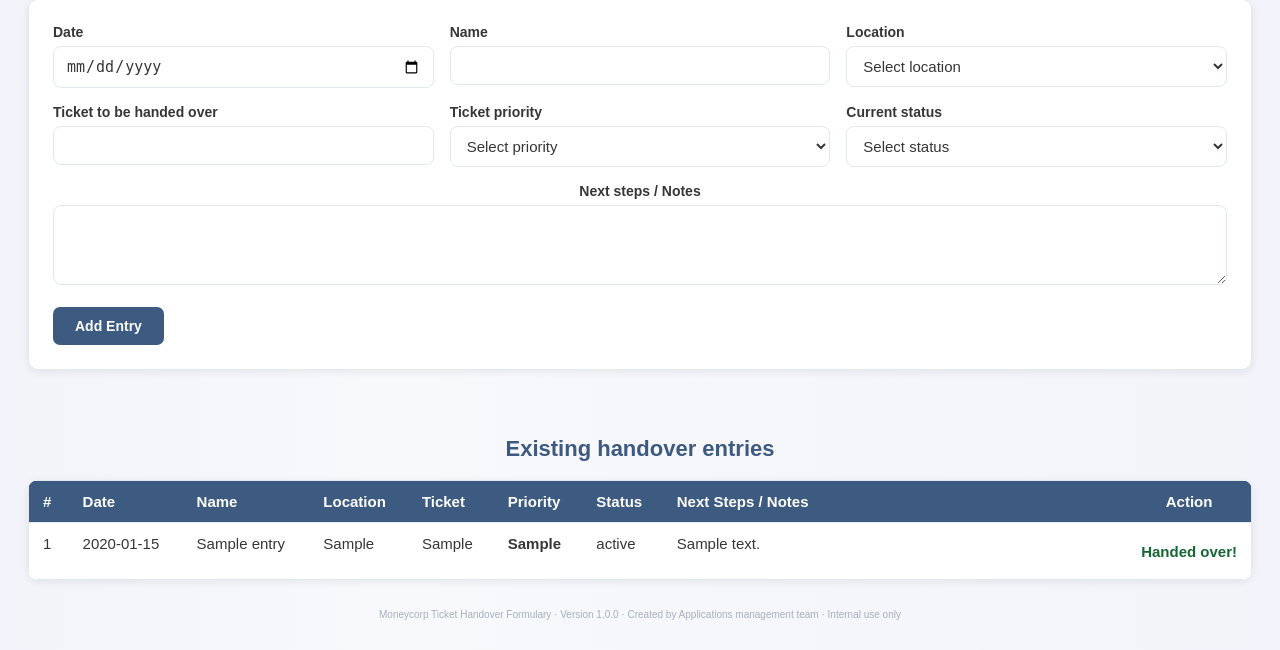
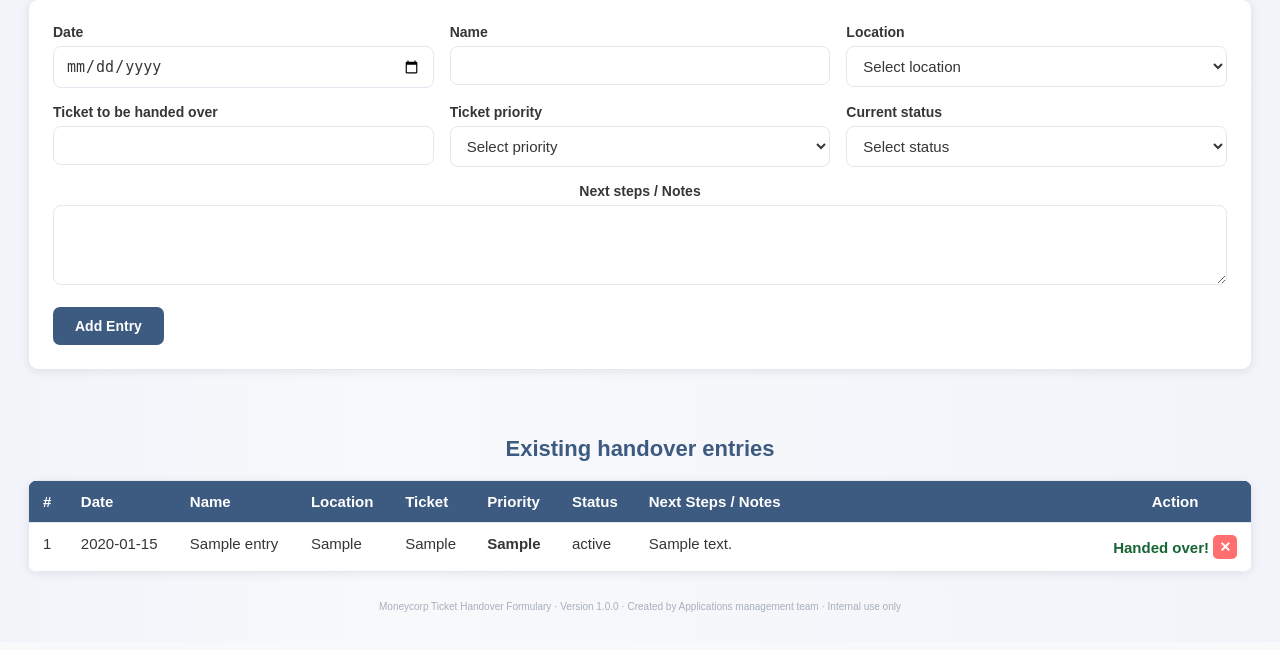
Before and after one commit to Julio11265/ticket-formulary, a Flask app: page / in a window 1280 px wide. Shown: the part 174-824 px from the top of the page. After the commit the page ends 786 px from the top, so only its background shows below. Run offline with Flask 3, Linux system fonts and the light colour scheme; tables that the repository leaves empty hold one stand-in row (values such as "Sample post"); some libraries are stand-ins or nearby versions.

Commit message:
buttons size adjustement and delete functionality included in the UI if the ticket is already handed over

```diff
--- a/app.py
+++ b/app.py
@@ -280,7 +280,7 @@ def delete_entry(entry_id):
         cur.execute(
             """
             DELETE FROM entries
-            WHERE id = %s AND completed = 0
+            WHERE id = %s
             """,
             (entry_id,),
         )
@@ -288,7 +288,7 @@ def delete_entry(entry_id):
         cur.execute(
             """
             DELETE FROM entries
-            WHERE id = ? AND completed = 0
+            WHERE id = ?
             """,
             (entry_id,),
         )
--- a/templates/index.html
+++ b/templates/index.html
@@ -166,18 +166,19 @@
             display: inline-flex;
             align-items: center;
             justify-content: center;
-            width: 32px;
-            height: 32px;
+            width: 24px;
+            height: 24px;
             padding: 0;
-            font-size: 18px;
+            font-size: 14px;
             line-height: 1;
             font-weight: 700;
+            border-radius: 5px;
         }
 
         .action-buttons {
             display: flex;
             flex-wrap: nowrap;
-            gap: 6px;
+            gap: 4px;
             align-items: center;
             justify-content: center;
         }
@@ -186,7 +187,7 @@
             justify-content: center;
             align-items: center;
             width: 100%;
-            min-height: 32px;
+            min-height: 24px;
         }
 
         .action-cell {
@@ -251,7 +252,7 @@
         }
 
         .entries-table col.col-action {
-            width: 72px;
+            width: 56px;
         }
 
         .entries-table th.col-action,
@@ -505,7 +506,6 @@
                                 <span class="completed-label">Handed over!</span>
                             {% endif %}
 
-                            {% if entry.completed == 0 %}
                             <form
                                 method="POST"
                                 action="{{ url_for('delete_entry', entry_id=entry.id) }}"
@@ -519,7 +519,6 @@
                                     aria-label="Delete entry"
                                 >✕</button>
                             </form>
-                            {% endif %}
                         </div>
                     </td>
                 </tr>
```
Lines whose indentation alone changed are shown as unchanged.
